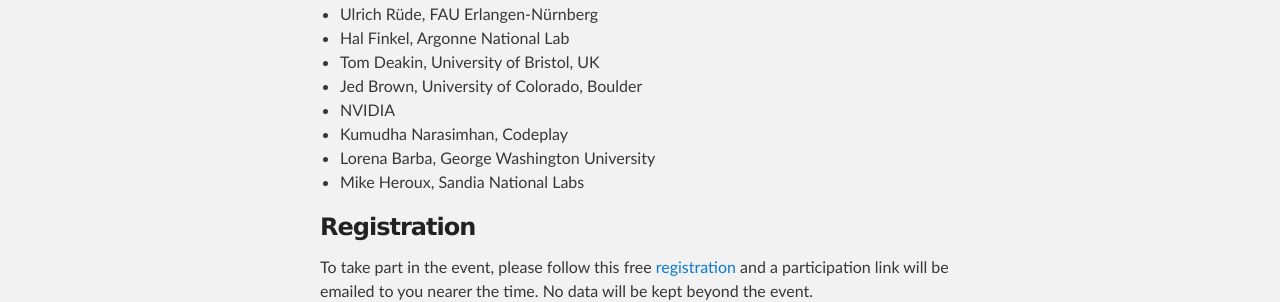
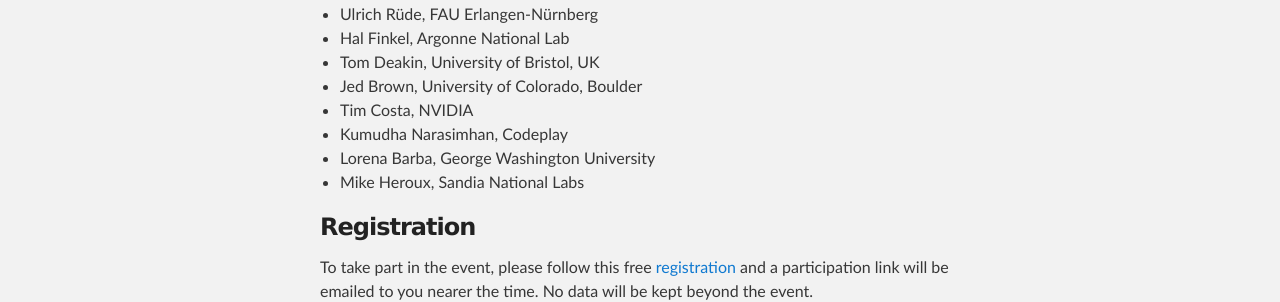
Before and after one commit to Excalibur-SLE/Excalibur-SLE.github.io, a Jekyll site: the page built from workshop1.md, in a window 1280 px wide. Shown: the part 817-1119 px from the top of the page. Built offline with Jekyll 4.4.1, drawn with Linux system fonts in a browser that asks for light colours; our own code applies the rules of GitHub Pages for plain Markdown files.

Commit message:
Update speaker

```diff
--- a/workshop1.md
+++ b/workshop1.md
@@ -30,7 +30,7 @@
 - Hal Finkel, Argonne National Lab
 - Tom Deakin, University of Bristol, UK
 - Jed Brown, University of Colorado, Boulder
-- NVIDIA
+- Tim Costa, NVIDIA
 - Kumudha Narasimhan, Codeplay
 - Lorena Barba, George Washington University
 - Mike Heroux, Sandia National Labs
```
